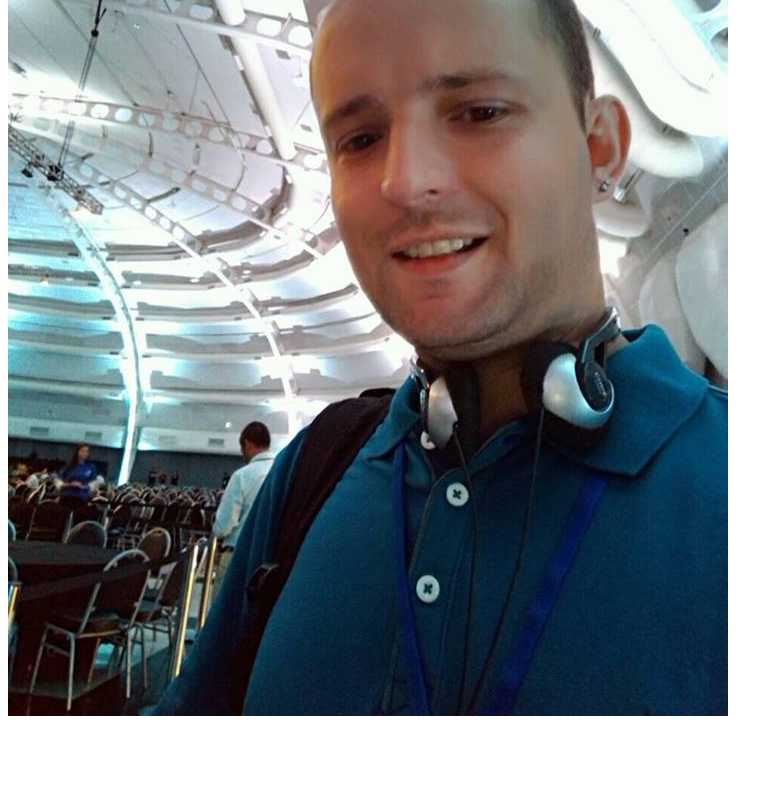
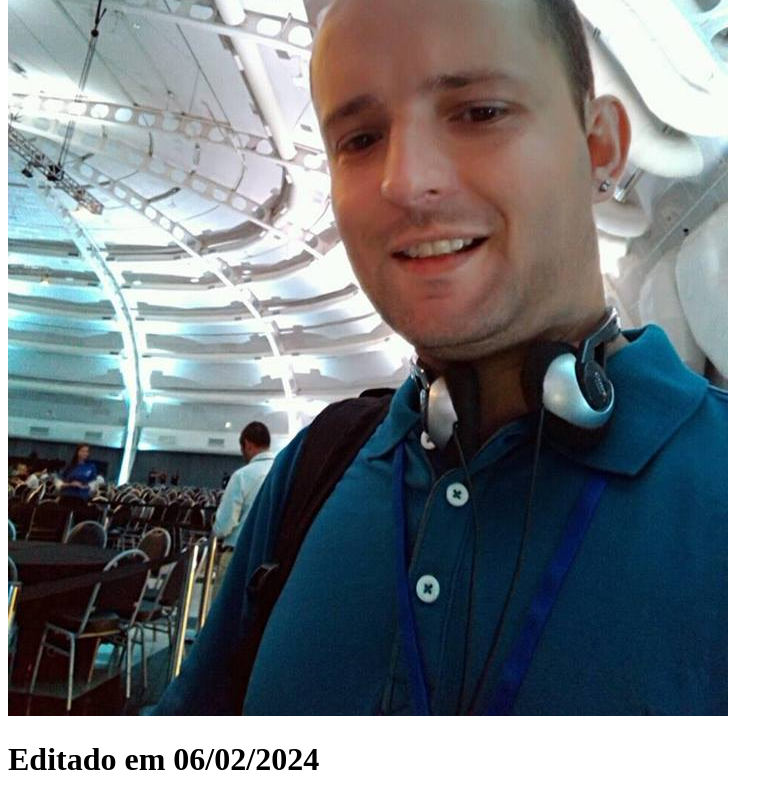
Before and after one commit to rodrigorodriguessilva/rodrigorodriguessilva.github.io, a plain HTML site: page index.html in a window 1280 px wide. Shown: the part 358-1158 px from the top of the page, without its empty margins (0-783 px from the left). Before the commit the page ends 1086 px from the top, so only its background shows below. Drawn offline with Linux system fonts and the light colour scheme.

Commit message:
Update index.html

```diff
--- a/index.html
+++ b/index.html
@@ -11,7 +11,7 @@
 
 			<img src="imagens/perfil.jpg" style="align:middle;">
 
-
+<h1>Editado em 06/02/2024</h1>
 
 <body>
 </html>
```
